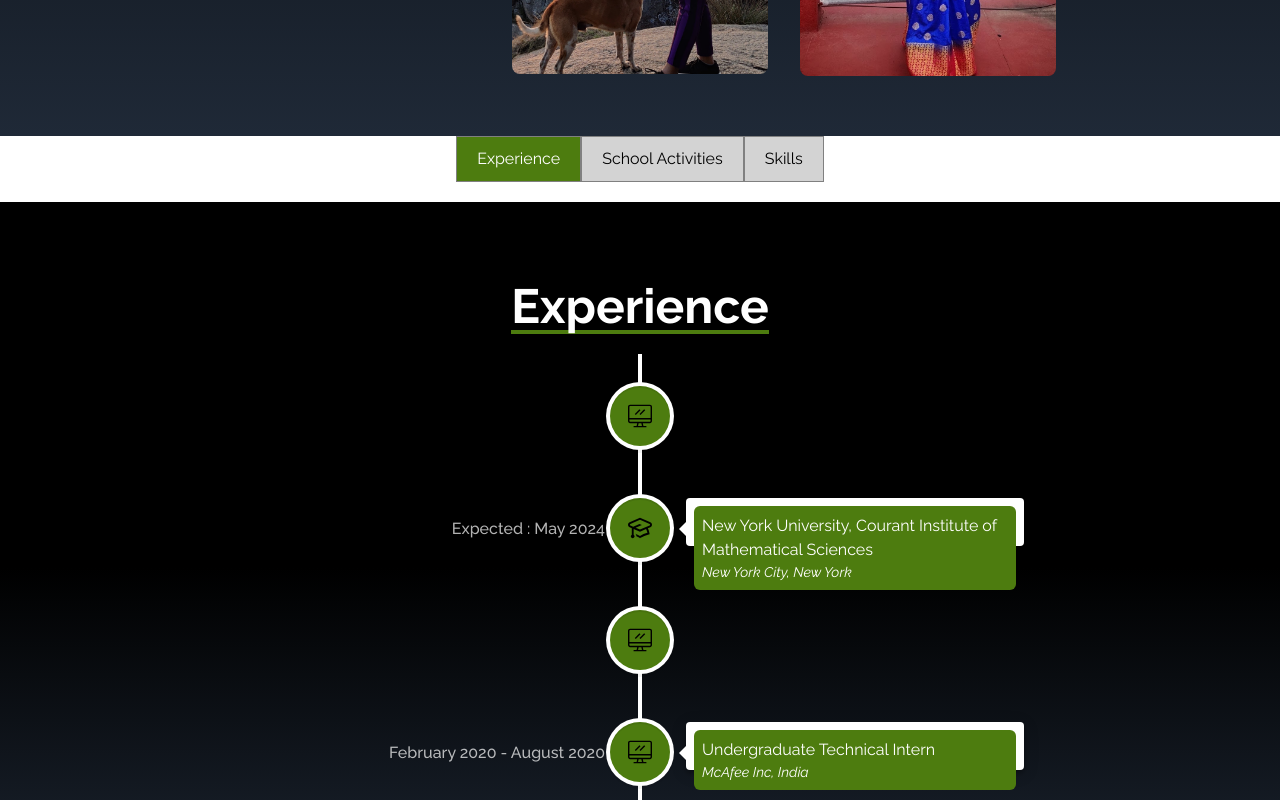
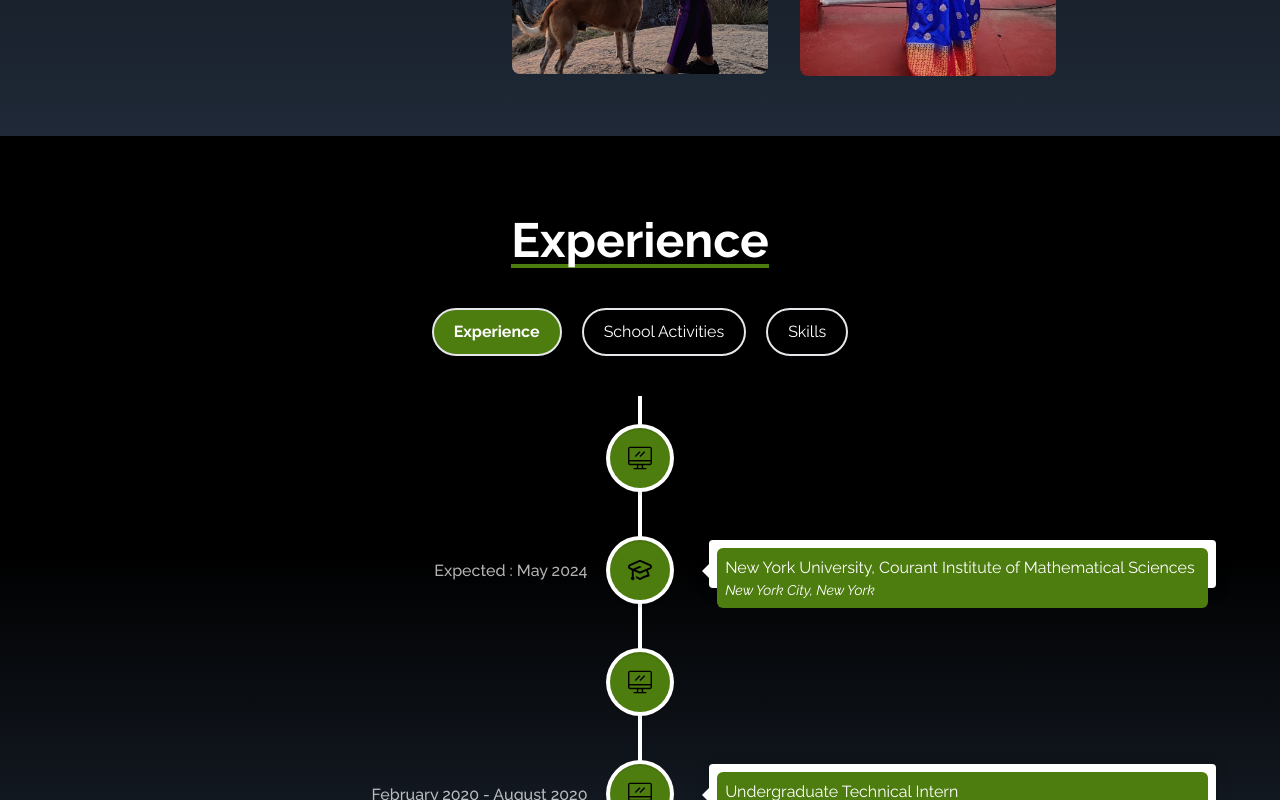
Before and after one commit to supreeta-anand-byatnal/My-Portfolio, a React (Create React App) app: page / in a window 1280 px wide. Shown: the part 2060-2860 px from the top of the page. Built offline with nearby package versions, Linux system fonts and the light colour scheme.

Commit message:
Make modifications to visual aspects of tabs

```diff
--- a/src/components/Experience.jsx
+++ b/src/components/Experience.jsx
@@ -16,21 +16,40 @@ const Experience = () => {
   let schoolIconStyles = { background: "#4d7c0f" };
 
   return (
-    <div>
-      <div className="tabs">
-        <div className={`tab ${activeTab === "experience" ? "active" : ""}`} onClick={() => handleTabChange("experience")}>Experience</div>
+    <div name="experience" className="h-full w-full bg-gradient-to-b from-black via-black to-gray-800">
+
+      <div className="text-center">
+                <h1 className="text-5xl mt-20 mb-15 font-bold border-b-4 text-white border-lime-700 inline-block">Experience</h1>
+       </div>
+
+      <div className="tabs mt-10 text-black bg-black">
+      <div className={`tab ${activeTab === "experience" ? "active" : ""}`} onClick={() => handleTabChange("experience")}>Experience</div>
+
         <div className={`tab ${activeTab === "schoolActivities" ? "active" : ""}`} onClick={() => handleTabChange("schoolActivities")}>School Activities</div>
+
         <div className={`tab ${activeTab === "skills" ? "active" : ""}`} onClick={() => handleTabChange("skills")}>Skills</div>
       </div>
 
+
+      {activeTab === "schoolActivities" && (
+        <div className="tab-content">
+          <div name="school-activities" className="h-full w-full bg-gradient-to-b from-black via-black to-gray-800">
+            <div className="w-2/3 mx-auto h-full">
+              <div className="text-center">
+                <h1 className="text-5xl mt-20 mb-15 font-bold border-b-4 text-white border-lime-700 inline-block">School Activities</h1>
+              </div>
+              {/* Content for the School Activities tab */}
+            </div>
+          </div>
+        </div>
+      )}
+
+...
       {activeTab === "experience" && (
         <div className="tab-content">
-          <div name="experience" className="h-full w-full bg-gradient-to-b from-black via-black to-gray-800">
-            <div className="w-2/3 mx-auto h-full">
-              <div className="text-center">
-                <h1 className="text-5xl mt-20 mb-15 font-bold border-b-4 text-white border-lime-700 inline-block">Experience</h1>
-              </div>
-              <div className='h-full py-5'>
+
+
+              <div className='h-full py-4'>
                 <VerticalTimeline>
                   {timelineElements.map((element) => {
                     let isWorkIcon = element.icon === "work";
@@ -54,36 +73,17 @@ const Experience = () => {
                 </VerticalTimeline>
               </div>
             </div>
-          </div>
-        </div>
+
       )}
-
-      {activeTab === "schoolActivities" && (
-        <div className="tab-content">
-          <div name="school-activities" className="h-full w-full bg-gradient-to-b from-black via-black to-gray-800">
-            <div className="w-2/3 mx-auto h-full">
-              <div className="text-center">
-                <h1 className="text-5xl mt-20 mb-15 font-bold border-b-4 text-white border-lime-700 inline-block">School Activities</h1>
-              </div>
-              {/* Content for the School Activities tab */}
-            </div>
-          </div>
-        </div>
-      )}
-
-...
 
 {activeTab === "skills" && (
   <div className="tab-content">
-    <div name="skills" className="h-full w-full bg-gradient-to-b from-black via-black to-gray-800">
-      <div className="w-2/3 mx-auto h-full">
         <div className="text-center">
           <h1 className="text-5xl mt-20 mb-15 font-bold border-b-4 text-white border-lime-700 inline-block">Skills</h1>
         </div>
         {/* Content for the Skills tab */}
       </div>
-    </div>
-  </div>
+
 )}
 </div>
 );
--- a/src/components/Links.jsx
+++ b/src/components/Links.jsx
@@ -41,7 +41,8 @@ const Links = () => {
             Phone <IoIosCall size={30} />
           </>
         ),
-        href: "#contact",
+        href: "#",
+        className: "contact",
       },
       {
         id: 5,
--- a/src/index.css
+++ b/src/index.css
@@ -9,9 +9,8 @@
     font-family: 'Raleway', sans-serif;
   }
 }
-.date{
-  padding: 0.5em;
-}
+
+
 .vertical-timeline-element-content {
   box-shadow: 0 0.2em 0.25em 0 rgba(0, 0, 0, 0.25),
     0 0.2em 1em 0 rgba(0, 0, 0, 0.15) !important;
@@ -19,15 +18,12 @@
   background: black;
 }
 
-.date {
-  color: white;
-  font-weight: bold;
-  font-size: large;
-}
+
 .tabs {
   display: flex;
   justify-content: center;
   align-items: center;
+  gap: 20px;
 }
 
 .tab-container {
@@ -37,31 +33,31 @@
 .tab {
   cursor: pointer;
   padding: 10px 20px;
-  background-color: lightgray;
-  border: 1px solid gray;
+  background-color: black;
   transition: background-color 0.3s ease;
+  position: relative;
+  color: white;
+  border-radius: 9999px;
+  border-width: 2px;
 }
 
 .tab:hover {
-  background-color: darkgray;
+  background-color: rgba(135, 144, 134, 0.773);
 }
 
 .tab .tab-label {
   font-size: 16px;
+  color: white;
+  text-transform: uppercase; /* Uppercase tab labels */
+  flex: 1; /* Distribute remaining space evenly among tab labels */
 }
 
 .tab.active {
   background-color: #4d7c0f;
   color: white;
+  font-weight: bold;
+  box-shadow: none; /* Remove box shadow on active tab */
 }
-
-.tab-content {
-  margin-top: 20px;
-}
-#description {
-  margin: 1.0em 0 1em 0;
-}
-
 
 @media only screen and (max-width: 1700px) {
   .vertical-timeline-element-date {
@@ -72,8 +68,7 @@
     font-size: medium;
   }
 
-  .vertical-timeline-element-content
-  {
+  .vertical-timeline-element-content {
     color: black;
     background-color: black;
     height: 3em;
```
Also changed, not shown: 2 other files (tests, documents, lock files or other folders).
